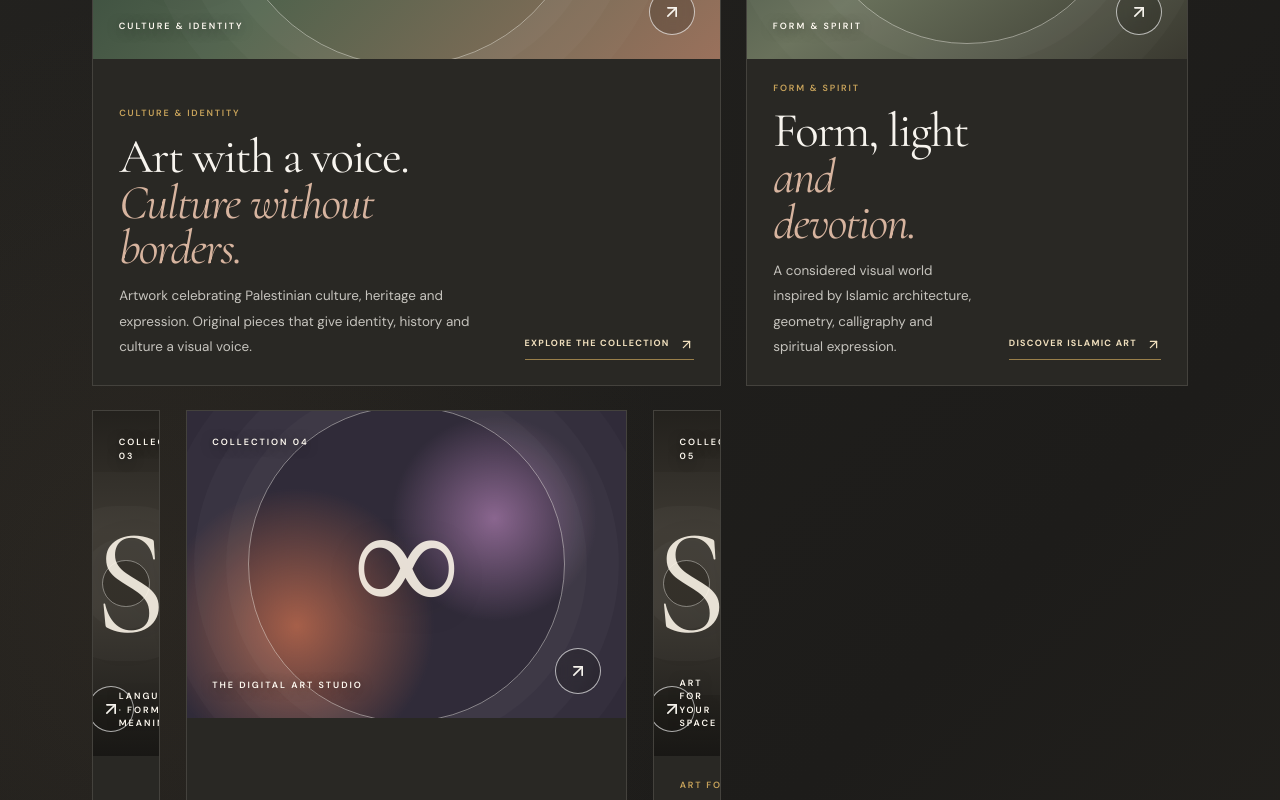
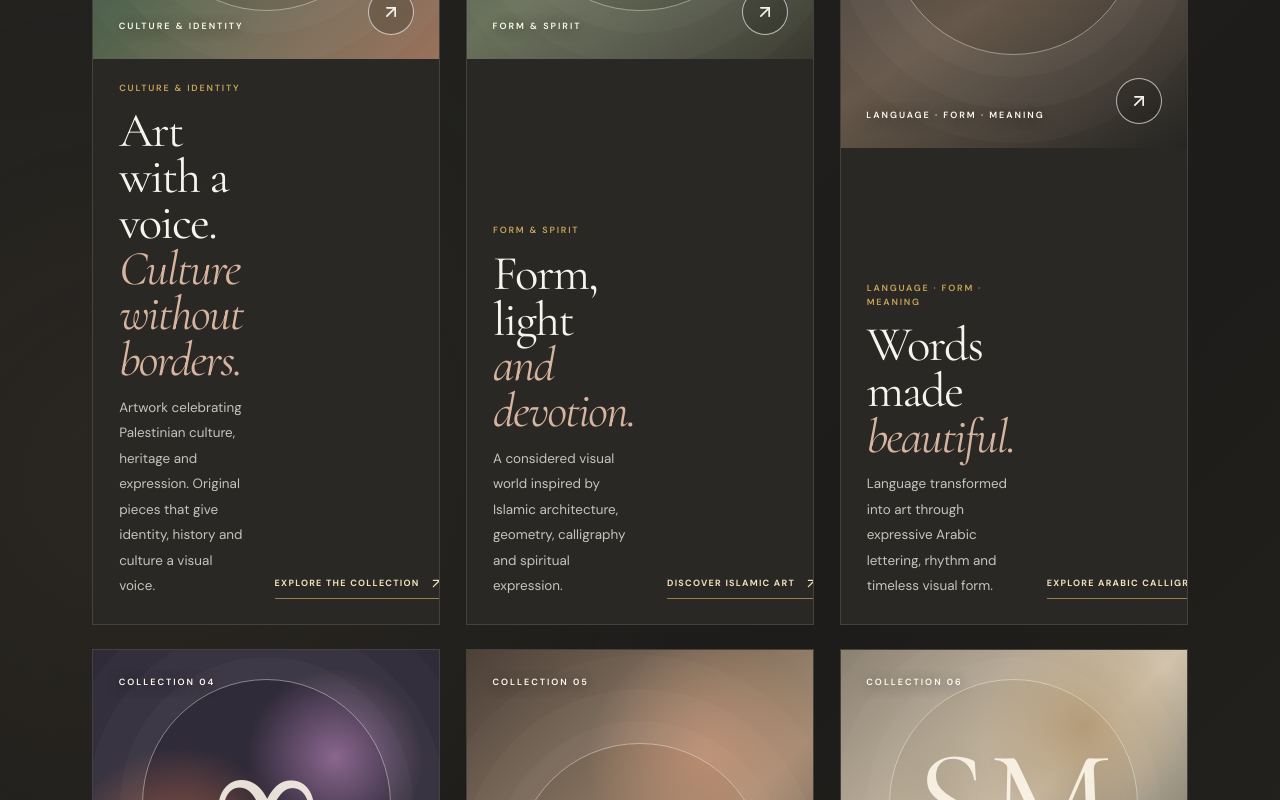
Before and after one commit to saroshkhan12/the-sm-studios, a Next.js app: page / in a window 1280 px wide. Shown: the part 2000-2800 px from the top of the page. Built offline with nearby package versions, Linux system fonts and the light colour scheme.

Commit message:
Style six homepage collection cards responsively

```diff
--- a/src/app/home.css
+++ b/src/app/home.css
@@ -270,3 +270,26 @@
   .editorial-manifesto-inner { gap: 28px; }
   .editorial-manifesto-copy h2 { font-size: clamp(42px, 10vw, 53px); }
 }
+
+
+/* Six-collection homepage layout */
+.editorial-collection-grid { grid-template-columns: repeat(3, minmax(0, 1fr)); }
+.editorial-collection-item,
+.editorial-palestine,
+.editorial-islamic,
+.editorial-arabic,
+.editorial-digital,
+.editorial-posters,
+.editorial-apparel { grid-column: span 1; }
+.editorial-arabic .editorial-collection-image,
+.editorial-posters .editorial-collection-image { min-height: clamp(320px, 34vw, 455px); }
+.editorial-arabic .editorial-collection-image,
+.editorial-arabic .editorial-art-fallback { background: radial-gradient(circle at 52% 35%, #b99b70 0, transparent 32%), linear-gradient(145deg, #292b30, #66584a 58%, #252522); }
+.editorial-posters .editorial-collection-image,
+.editorial-posters .editorial-art-fallback { background: radial-gradient(circle at 70% 25%, #b98c70 0, transparent 30%), linear-gradient(135deg, #4c4038, #a28b72 55%, #38332f); }
+@media (max-width: 900px) {
+  .editorial-collection-grid { grid-template-columns: repeat(2, minmax(0, 1fr)); }
+}
+@media (max-width: 700px) {
+  .editorial-collection-grid { grid-template-columns: 1fr; }
+}
```
